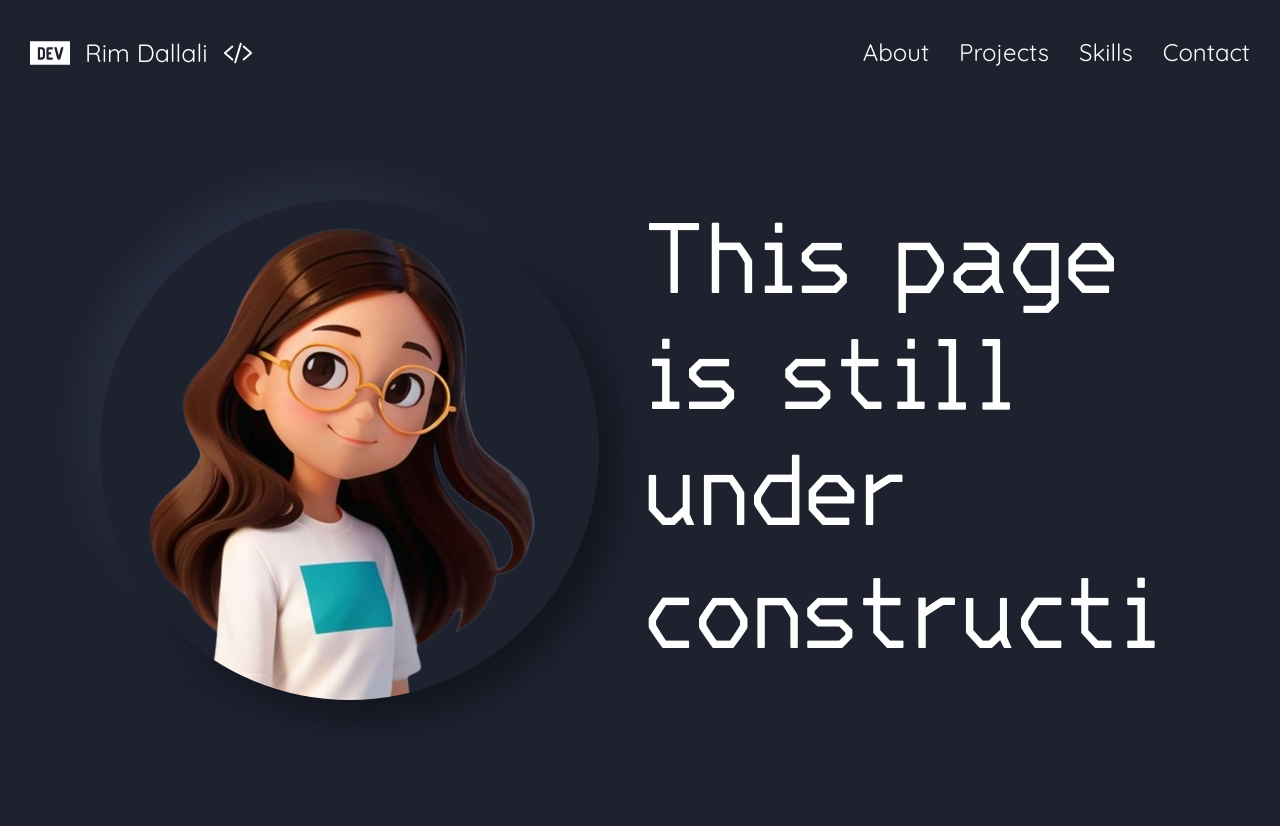
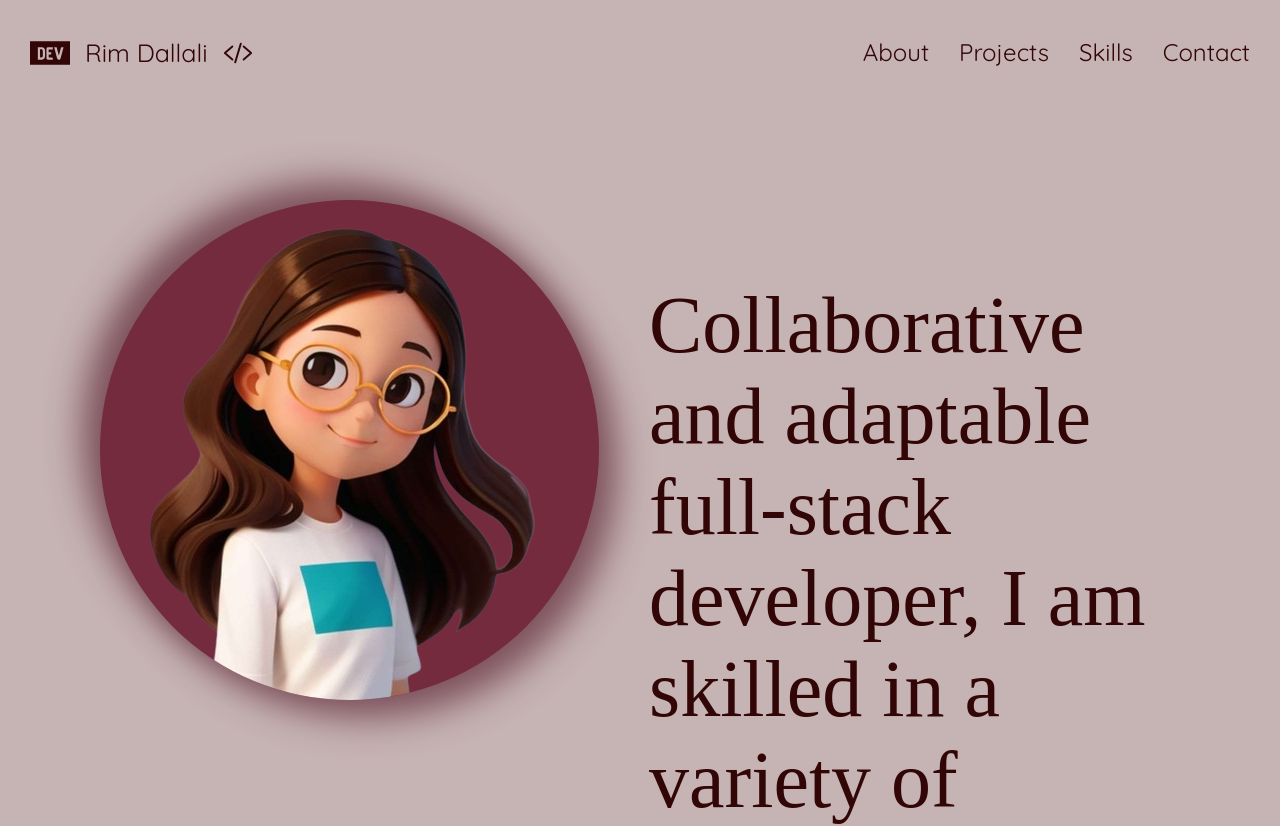
Before and after one commit to DallaliRim/DallaliRim.github.io, a React (Create React App) app in the folder cra-threejs/: page /about in a window 1280 px wide. Shown: the top 826 px of the page. Built offline with nearby package versions, Linux system fonts and the light colour scheme.

Commit message:
update color scheme

```diff
--- a/cra-threejs/src/App.css
+++ b/cra-threejs/src/App.css
@@ -1,10 +1,15 @@
+:root {
+  --accent-text-color: #320606;
+  --background-color: #c6b3b3;
+}
+
 .App {
   text-align: start;
   max-width: 100vw;
 }
 
 .App-header {
-  background-color: #282c34;
+  background-color: var(--background-color);
   min-height: 100vh;
   display: flex;
   flex-direction: column;
--- a/cra-threejs/src/components/about/about.css
+++ b/cra-threejs/src/components/about/about.css
@@ -1,6 +1,34 @@
+:root {
+    --primary-color: #732b3d;
+    --text-color: #320606;
+    --background-color: #c6b3b3;
+    --accent-color: #c5808a;
+    --secondary-color: #976572;
+    --shadow-color: #744551de;
+}
+
+@keyframes circle-in-hesitate {
+    0% {
+        clip-path: circle(0%);
+    }
+
+    40% {
+        clip-path: circle(40%);
+    }
+
+    100% {
+        clip-path: circle(125%);
+    }
+}
+
+[transition-style="in:circle:hesitate"] {
+    animation: 2.5s circle-in-hesitate ;
+}
+
+
 .about {
     padding: 20rem 10rem 10rem 10rem;
-    align-items: start;
+    align-items: flex-start;
     height: 100vh;
     background-position: center top;
     background-size: cover;
@@ -10,8 +38,14 @@
 
 .avatar-holder {
     border-radius: 300px;
-    background: #1e222f;
-    box-shadow: 18px 18px 35px #13151e,
-        -18px -18px 35px #292f40;
+    background: var(--primary-color);
+    box-shadow: 18px 18px 35px var(--shadow-color),
+        -18px -18px 35px var(--shadow-color);
     margin-right:5rem;
 }
+
+.introduction {
+    font-size: 8rem;
+    color: var(--text-color);
+    font-family: "poppins";
+}
--- a/cra-threejs/src/components/about/about.js
+++ b/cra-threejs/src/components/about/about.js
@@ -1,12 +1,11 @@
-import Type from "../home/Type";
 import "./about.css";
 
 function AboutPage() {
-    let construction = "This page is still under construction."
+    let introduction = "Collaborative and adaptable full-stack developer, I am skilled in a variety of programming languages and technologies. I thrive on contributing to impactful and creative software that elevates user experiences and efficiency. Beyond my technical background, my positive demeanor makes me a delightful team member. I bring not only a passion for continuous learning but also a knack for fostering a harmonious team culture. My ability to flourish in dynamic environments is complemented by my friendly and approachable nature, making me a great fit for any team and company culture."
     return (
         <div className="about">
             <img className="avatar-holder" src="/images/avatar.png" alt="avatar"></img>
-            <Type text={construction} />
+            <p className="introduction">{introduction}</p>
         </div>
     );
 }
--- a/cra-threejs/src/components/home/Type.css
+++ b/cra-threejs/src/components/home/Type.css
@@ -6,14 +6,14 @@
 
 .Typewriter__wrapper {
     font-size: 10em !important;
-    color: #ffffff !important;
+    color: #491414 !important;
     font-weight: 500 !important;
     font-family: MonoCode;
 }
 
 .Typewriter__cursor {
     font-size: 10em !important;
-    color: #c3abcc !important;
+    color: #320606 !important;
 }
 
 @media (max-width: 767px) {
--- a/cra-threejs/src/components/home/navbar.css
+++ b/cra-threejs/src/components/home/navbar.css
@@ -1,8 +1,9 @@
 @import url('https://fonts.googleapis.com/css?family=Quicksand:400,500,700');
 
 :root {
-    --accent-text-color: #ffb5b5;
-    --background-color: #1e222f;
+    --accent-text-color: #732b3d;
+    --text-color: #320606;
+    --background-color: #c6b3b3;
 }
 
 html,
@@ -28,11 +29,7 @@ body {
 }
 
 .nav .logo a .logo-img {
-    color:white;
-}
-
-.nav .logo a:hover .logo-img {
-    color: var(--accent-text-color);
+    color:var(--text-color);
 }
 
 .nav .logo a {
@@ -63,12 +60,8 @@ body {
 
 .nav div.logo a {
     text-decoration: none;
-    color: #fff;
+    color: var(--text-color);
     font-size: 2.5rem;
-}
-
-.nav div.logo a:hover {
-    color: var(--accent-text-color);
 }
 
 .nav div.main_list {
@@ -95,12 +88,14 @@ body {
 
 .nav div.main_list ul li .navlink {
     text-decoration: none;
-    color: #fff;
+    color: var(--text-color);
     line-height: 65px;
     font-size: 2.4rem;
 }
 
-.nav div.main_list ul li .navlink:hover {
+.nav div.main_list ul li .navlink:hover,
+.nav div.logo a:hover,
+.nav .logo a:hover .logo-img {
     color: var(--accent-text-color);
 }
 
--- a/cra-threejs/src/components/projects/ProjectItem.css
+++ /dev/null
@@ -1,116 +0,0 @@
-@font-face {
-    font-family: "MonoCode";
-    src: local("MonoLight-VG7yz"),
-        url("../../fonts/monocode/MonoLight-VG7yz.ttf") format("truetype");
-}
-.project-item {
-    width: max-content;
-    min-width: -webkit-fill-available;
-    min-width: -moz-available;
-    display: flex;
-    flex-direction: row;
-    justify-content: space-between;
-}
-
-.project-item:hover {
-    cursor: pointer;
-}
-
-.project-item-header-main {
-    display: flex;
-    flex-direction: row;
-    align-items: center;
-}
-
-.project-item-header-general {
-    display: flex;
-    flex-direction: row;
-    align-items: center;
-    justify-content: space-between;
-}
-
-.project-item-header-title {
-    color: #fff;
-    line-height: 65px;
-    font-size: 3rem;
-    font-weight: lighter;
-}
-
-.project-item-header-img {
-    width: 20rem;
-    height: 10rem;
-    padding-right:5rem;
-}
-
-.project-item-header:hover {
-    cursor: pointer;
-}
-
-.expand-project-btn {
-    width:2rem;
-    height:2rem;
-}
-
-.project-links a {
-    text-decoration: none;
-    color: white;
-}
-
-.project-links a:hover {
-    text-decoration: none;
-    color: #ffb5b5;
-}
-
-/* PROJECT ITEM CONTENT */
-
-.project-item-content {
-    font-family: "MonoCode";
-    display: flex;
-    flex-direction: row;
-    justify-content: space-between;
-    padding:2rem;
-    color: #fff;
-    line-height: 65px;
-    font-size: 2.4rem;
-}
-
-.project-info-section {
-    text-align: -webkit-center;
-    text-align: -moz-center;
-}
-
-.project-images {
-    max-width: fit-content;
-}
-
-.project-stack-section {
-    min-width: fit-content;
-}
-
-.project-description {
-    margin-top: 10rem;
-}
-
-.project-links {
-    display: flex;
-    flex-direction: row;
-    justify-content: space-between;
-    align-items: center;
-    color: white;
-    width:50%;
-    font-size: 2rem;
-}
-
-.project-links :hover {
-    color: white;
-    cursor: pointer;
-}
-
-.temp-holder {
-    margin-bottom:3rem;
-    border-radius: 8px;
-    background: #1e222f;
-    box-shadow: 5px 5px 10px #151821,
-        -5px -5px 10px #272c3d;
-    padding: 2rem;
-}
--- a/cra-threejs/src/components/projects/ProjectItem.js
+++ b/cra-threejs/src/components/projects/ProjectItem.js
@@ -1,6 +1,5 @@
 import { useState } from "react";
 import { FiPlus, FiMinus, FiMousePointer } from "react-icons/fi";
-import './ProjectItem.css'
 import ProjectItemContent from "./ProjectItemContent";
 import { SiGithub } from "react-icons/si";
 
--- a/cra-threejs/src/components/projects/ProjectItemContent.js
+++ b/cra-threejs/src/components/projects/ProjectItemContent.js
@@ -1,5 +1,4 @@
 import { ImageSlider } from './ImageSlider';
-import './ProjectItem.css'
 
 const ProjectItemContent = (projectItem, key) => {
     return (
--- a/cra-threejs/src/components/projects/Projects.css
+++ b/cra-threejs/src/components/projects/Projects.css
@@ -1,17 +1,26 @@
-.heading {
-    color: #FFF5C3;
+:root {
+    --primary-color: #732b3d;
+    --text-color: #320606;
+    --background-color: #c6b3b3;
+    --accent-color: #c5808a;
+    --secondary-color: #976572;
+    --shadow-color: #744551de;
 }
 
-.description {
+/* .heading {
+    color: #3215d8;
+} */
+
+/* .description {
     display: none;
     background-color: #ffffff;
     color: #505050;
-}
+} */
 
-.heading :hover {
+/* .heading :hover {
     color: white;
     cursor: pointer;
-}
+} */
 
 .projects {
     width: 80vw;
@@ -23,3 +32,120 @@
     aspect-ratio: 3/2;
     object-fit: contain;
 }
+
+@font-face {
+    font-family: "MonoCode";
+    src: local("MonoLight-VG7yz"),
+        url("../../fonts/monocode/MonoLight-VG7yz.ttf") format("truetype");
+}
+
+.project-item {
+    width: max-content;
+    min-width: -webkit-fill-available;
+    min-width: -moz-available;
+    display: flex;
+    flex-direction: row;
+    justify-content: space-between;
+}
+
+.project-item-header-main {
+    display: flex;
+    flex-direction: row;
+    align-items: center;
+}
+
+.project-item-header-general {
+    display: flex;
+    flex-direction: row;
+    align-items: center;
+    justify-content: space-between;
+}
+
+.project-item-header-title {
+    color: #fff;
+    line-height: 65px;
+    font-size: 3rem;
+    font-weight: lighter;
+}
+
+.project-item-header-img {
+    width: 20rem;
+    height: 10rem;
+    padding-right: 5rem;
+}
+
+.project-item-header:hover {
+    cursor: pointer;
+}
+
+.expand-project-btn {
+    width: 2rem;
+    height: 2rem;
+}
+
+.project-links a {
+    text-decoration: none;
+    color: var(--text-color);
+}
+
+/* PROJECT ITEM CONTENT */
+
+.project-item-content {
+    font-family: "MonoCode";
+    display: flex;
+    flex-direction: row;
+    justify-content: space-between;
+    padding: 2rem;
+    color: var(--text-color);
+    line-height: 65px;
+    font-size: 2.4rem;
+}
+
+.project-info-section {
+    text-align: -webkit-center;
+    text-align: -moz-center;
+}
+
+.project-images {
+    max-width: fit-content;
+}
+
+.project-stack-section {
+    min-width: fit-content;
+}
+
+.project-description {
+    margin-top: 10rem;
+}
+
+.project-links {
+    display: flex;
+    flex-direction: row;
+    justify-content: space-between;
+    align-items: center;
+    width: 50%;
+    font-size: 2rem;
+}
+
+.project-links a:hover {
+    text-decoration: none;
+    color: var(--accent-color);
+}
+
+.project-item:hover {
+    cursor: pointer;
+}
+
+.project-links :hover {
+    color: var(--accent-color);
+    cursor: pointer;
+}
+
+.temp-holder {
+    margin-bottom: 3rem;
+    border-radius: 8px;
+    background: var(--secondary-color);
+    box-shadow: 5px 5px 10px var(--shadow-color),
+        -5px -5px 10px var(--shadow-color);
+    padding: 2rem;
+}
--- a/cra-threejs/src/data/projects.json
+++ b/cra-threejs/src/data/projects.json
@@ -132,73 +132,5 @@
             "/images/data-science/data-figure2.png"
         ],
         "logo": "/images/data-science/data-logo.png"
-    },
-    {
-        "title": "Game Sales",
-        "date": "2022",
-        "description": "Full-stack Mongo Express React Node (MERN) application with a focus on the visualization of a large dataset consisting of global game sales, as well as some of the performance considerations.",
-        "stack": [
-            "JavaScript",
-            "React",
-            "MongoDB",
-            "Render"
-        ],
-        "link": "",
-        "repo": "https://gitlab.com/dawson2223/section02/project/team10/520-project-dallali-ganz-vecchiarelli",
-        "images": [
-            "/images/no-image.png"
-        ],
-        "logo": "/images/no-image.png"
-    },
-    {
-        "title": "E-Wallet",
-        "date": "2022",
-        "description": "E-Wallet keeps track of Debit/Credit cards, cash, notes with a payment feature. Implemented multi-threading",
-        "stack": [
-            "Java",
-            "SQL",
-            "JavaFX",
-            "Maven"
-        ],
-        "link": "",
-        "repo": "https://gitlab.com/RimDallali/java4-project-2-e-wallet-maven",
-        "images": [
-            "/images/no-image.png"
-        ],
-        "logo": "/images/no-image.png"
-    },
-    {
-        "title": "Forum Web Application",
-        "date": "2022",
-        "description": "Contributed to a team project by designing the database structure and implementing the post creation along with their features such as like, comment, edit, post, delete and browsing of the posts (filter/search). Forum contains other features such as login/logout and user management functionalities along with a messaging app.",
-        "link": "",
-        "stack": [
-            "Django",
-            "Python",
-            "MySQL",
-            "HTML/CSS",
-            "Heroku",
-            "Azure"
-        ],
-        "repo": "https://gitlab.com/RimDallali/python-project-2-academic_project",
-        "images": [
-            "/images/no-image.png"
-        ],
-        "logo": "/images/no-image.png"
-    },
-    {
-        "title": "Contribution to music recording tracker",
-        "date": "2022",
-        "description": "An application keeps track of contributions to music recordings",
-        "stack": [
-            "PL/SQL",
-            "Java (JDBC)"
-        ],
-        "link": "",
-        "repo": "https://gitlab.com/RimDallali/database-project-01",
-        "images": [
-            "/images/no-image.png"
-        ],
-        "logo": "/images/no-image.png"
     }
 ]
```
